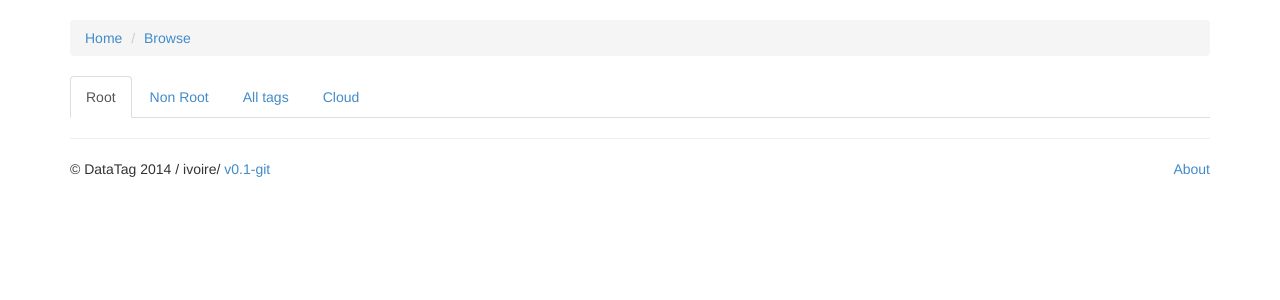
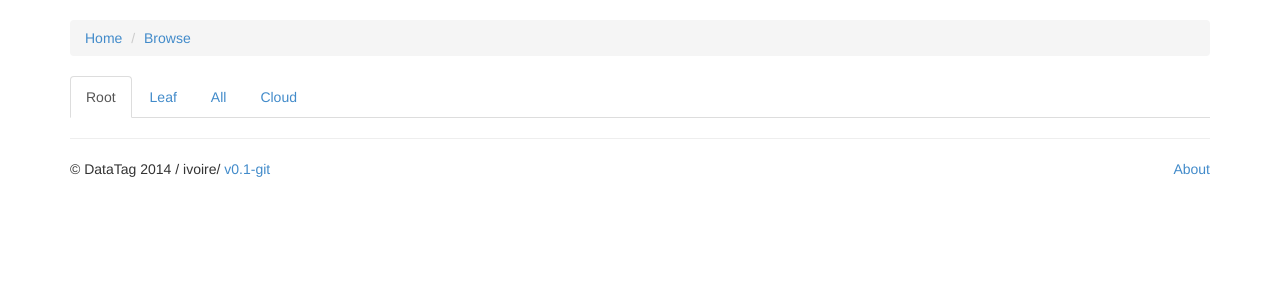
Before and after one commit to ivoire/DataTag, a Django app: template DataTag/templates/DataTag/tag/browse.html in a window 1280 px wide. Shown: the part 52-352 px from the top of the page. Run offline with Django 3.2, Linux system fonts and the light colour scheme; the template is opened without the code that fills it, so the values that code supplies are empty; some libraries are stand-ins or nearby versions.

Commit message:
Update french translation

```diff
--- a/DataTag/templates/DataTag/tag/browse.html
+++ b/DataTag/templates/DataTag/tag/browse.html
@@ -31,8 +31,8 @@
 <div role="tabpanel">
   <ul role="tablist" class="nav nav-tabs">
     <li role="presentation" class="active"><a href="#Root" aria-controls="Root" role="tab" data-toggle="tab">{% trans "Root" %}</a></li>
-    <li role="presentation"><a href="#NonRoot" aria-controls="NonRoot" role="tab" data-toggle="tab">{% trans "Non Root" %}</a></li>
-    <li role="presentation"><a href="#AllTags" aria-controls="AllTags" role="tab" data-toggle="tab">{% trans "All tags" %}</a></li>
+    <li role="presentation"><a href="#Leaf" aria-controls="Leaf" role="tab" data-toggle="tab">{% trans "Leaf" %}</a></li>
+    <li role="presentation"><a href="#AllTags" aria-controls="AllTags" role="tab" data-toggle="tab">{% trans "All" %}</a></li>
     <li role="presentation"><a href="#Cloud" aria-controls="Cloud" role="tab" data-toggle="tab">{% trans "Cloud" %}</a></li>
   </ul>
 
@@ -58,7 +58,7 @@
       </div>
     </div>
 
-    <div role="tabpanel" class="tab-pane" id="NonRoot">
+    <div role="tabpanel" class="tab-pane" id="Leaf">
       <div class="row">
         {% for tag in non_root_tags %}
         {% if forloop.counter0|divisibleby:"4" and not forloop.first %}
```
Also changed, not shown: DataTag/locale/fr/LC_MESSAGES/django.po.
